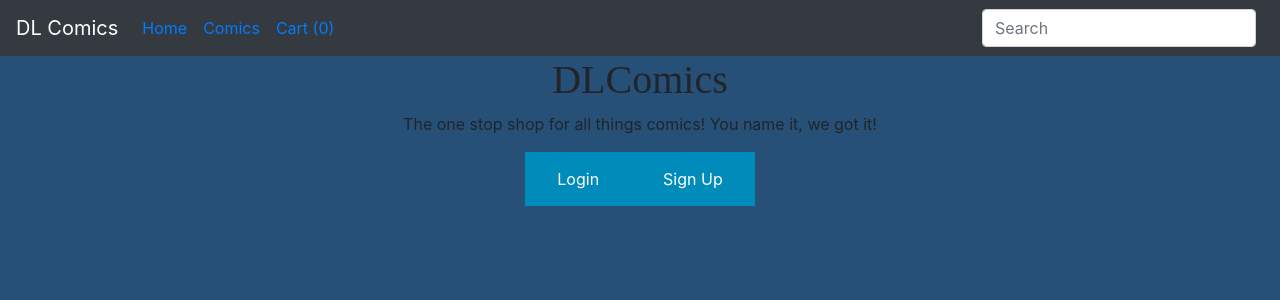
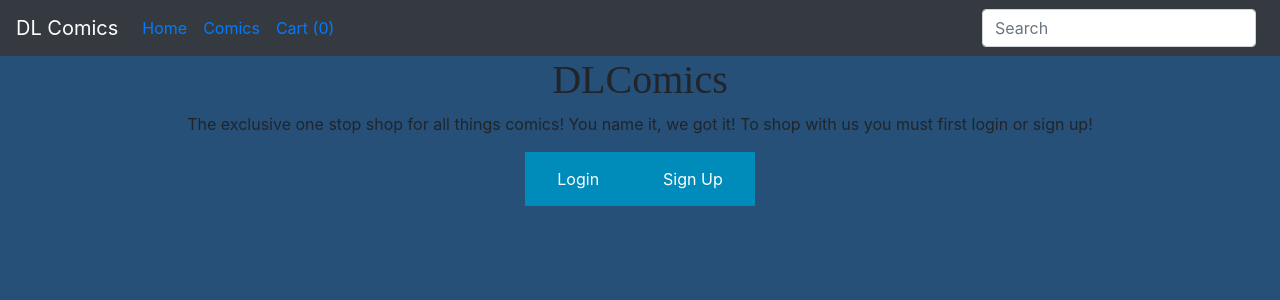
Before and after one commit to jukebox101/dl-comics-frontend, a React (Create React App) app: page / in a window 1280 px wide. Shown: the top 300 px of the page. Built offline with nearby package versions, Linux system fonts and the light colour scheme; no server answers; a web font is replaced by a local one.

Commit message:
conditionally render comic container, minor edit to home page statement

```diff
--- a/src/App.js
+++ b/src/App.js
@@ -48,7 +48,7 @@ class App extends Component {
 
   handleLogin = (currentUser) => {
     this.setState({ currentUser }, () => {
-      this.props.history.push('/')
+      this.props.history.push('/comics')
     })
   }
 
@@ -95,9 +95,9 @@ class App extends Component {
               <SignUp handleLogin={this.handleLogin} />
             </Route>
 
-            <Route exact path="/comics" >
-              <ComicContainer cart={this.state.cart} addToCart={this.addToCart} comics={this.state.comics} query={this.state.query} /*handleCart={this.addToCart}*//>
-            </Route>
+            {this.state.currentUser && <Route exact path="/comics" render={() => <ComicContainer cart={this.state.cart} addToCart={this.addToCart} comics={this.state.comics} query={this.state.query}/>} />}
+              {/* <ComicContainer cart={this.state.cart} addToCart={this.addToCart} comics={this.state.comics} query={this.state.query}/> */}
+            {/* </Route> */}
 
             <Route exact path="/" component={ Home }  >
               <Home isLoggedIn={this.state.currentUser} logout={this.handleLogout}/>
--- a/src/components/Home.js
+++ b/src/components/Home.js
@@ -4,10 +4,11 @@ import { Link } from 'react-router-dom';
 function Home(props) {
     console.log(props)
     const isLogged = props.isLoggedIn
+    console.log(isLogged)
     if(isLogged === null){
         return(<div>
             <h1 className="logo">DLComics</h1>
-            <p className="text">The one stop shop for all things comics! You name it, we got it!</p>
+            <p className="text">The exclusive one stop shop for all things comics! You name it, we got it! To shop with us you must first login or sign up! </p>
             <div className="buttons">
                 <Link to="/login" className="button">Login</Link>
                 <Link to="/signup" className="button">Sign Up</Link>
```
